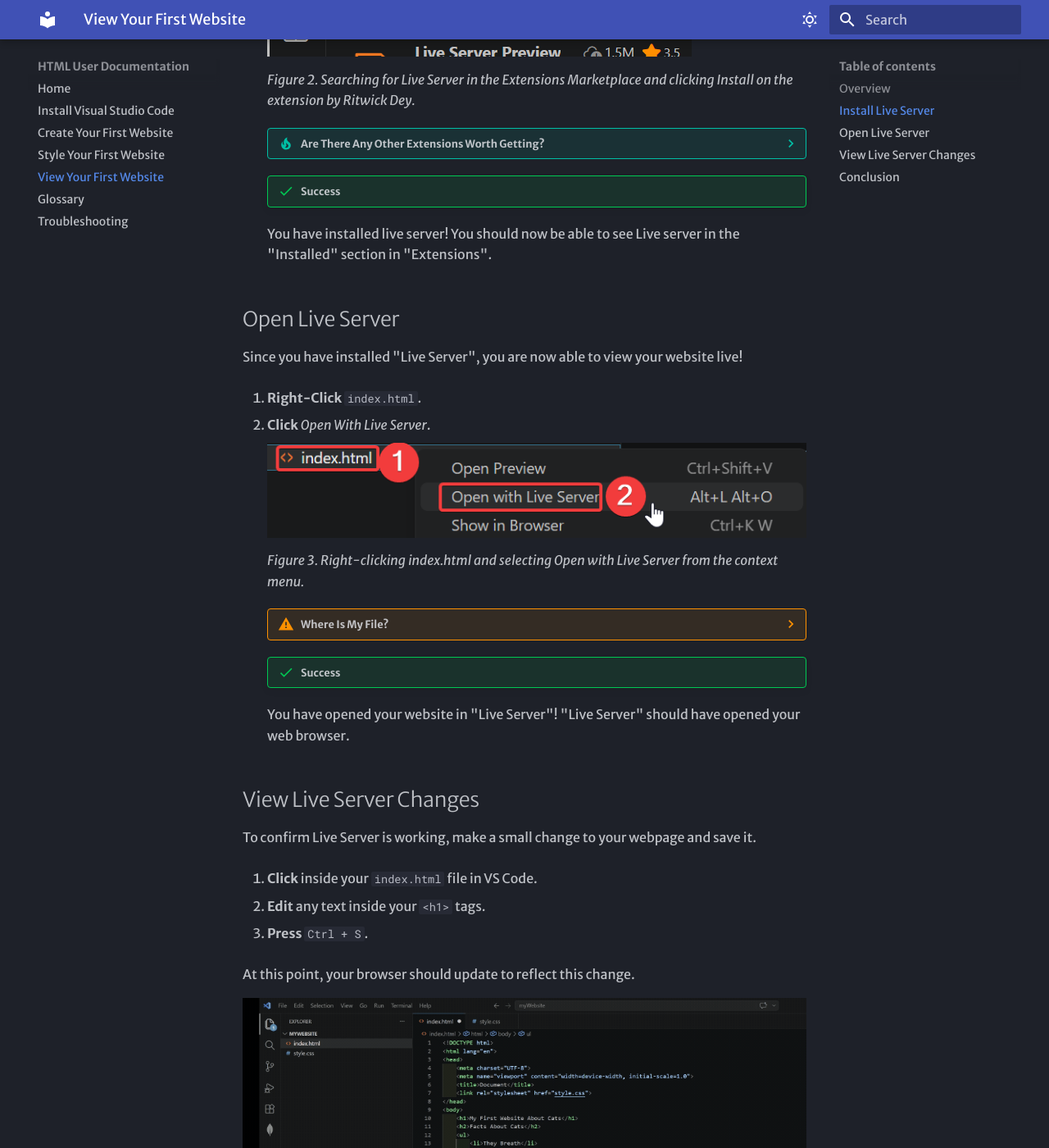
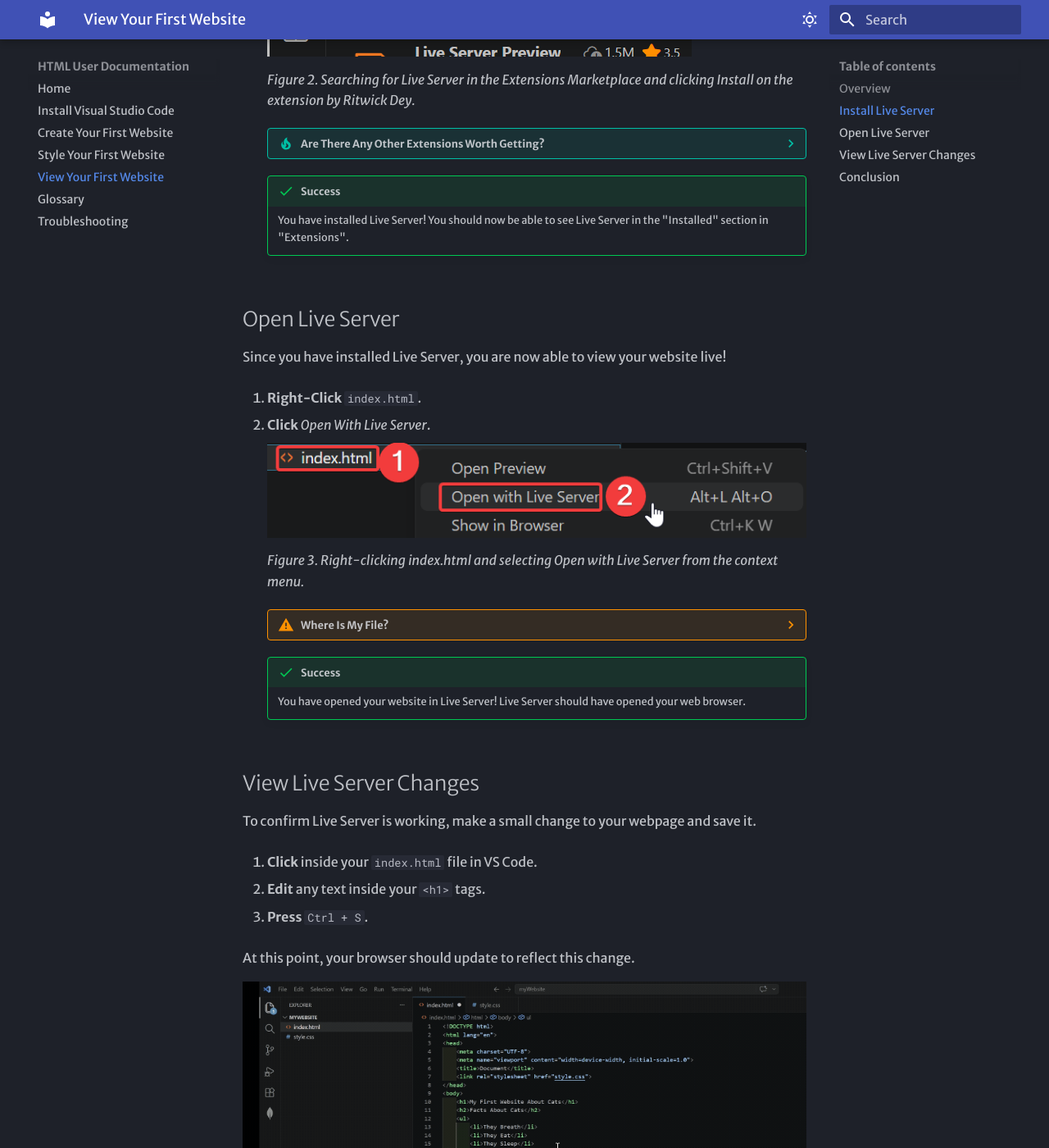
Before and after one commit to heckojay/Basic-HTML-Doc, an MkDocs documentation site: the page built from docs/Live-Server/Live-Server.md, in a window 1280 px wide and 1400 px high, scrolled down 1317 px. Shown: the whole window at 82% size. Built offline with MkDocs 1.6.1 and Material for MkDocs 9.7.7, drawn with Linux system fonts in a browser that asks for light colours.

```diff
--- a/docs/Live-Server/Live-Server.md
+++ b/docs/Live-Server/Live-Server.md
@@ -16,7 +16,7 @@ Assuming you are still in VS Code, you will look through the extension marketpla
 
 2. **Enter** `Live Server`.
 
-3. **Click** **Install** on the extension with the author: "Ritwick Dey".
+3. **Click** *Install* on the extension with the author: "Ritwick Dey".
 
       ![VS Code Extensions Marketplace showing Live Server typed in the search bar as step 1, with the Live Server extension by Ritwick Dey and its Install button circled as step 2](images/stp2LS.png "Searching for Live Server in the Extensions Marketplace and clicking Install on the extension by Ritwick Dey.")
 
@@ -29,11 +29,11 @@ Assuming you are still in VS Code, you will look through the extension marketpla
         <br>- "vscode-pdf" by "tomoki1207". For displaying PDFs in VS Code.
 
     !!! success "Success"
-    You have installed live server! You should now be able to see Live server in the "Installed" section in "Extensions".
+        You have installed Live Server! You should now be able to see Live Server in the "Installed" section in "Extensions".
 
 ## Open Live Server
 
-Since you have installed "Live Server", you are now able to view your website live!
+Since you have installed Live Server, you are now able to view your website live!
 
 1. **Right-Click** `index.html`.
 
@@ -47,7 +47,7 @@ Since you have installed "Live Server", you are now able to view your website li
         Ensure you are in your folder you have selected in [Creating The Home Page](../Basic-HTML/Basic-HTML.md#creating-the-home-page) and if you cannot find it (or deleted it...), follow the steps in [Creating The Project Folder](../Basic-HTML/Basic-HTML.md#creating-the-project-folder).
 
     !!! success "Success"
-    You have opened your website in "Live Server"! "Live Server" should have opened your web browser.
+        You have opened your website in Live Server! Live Server should have opened your web browser.
 
 ## View Live Server Changes
 
```
Also changed, not shown: docs/Basic-HTML/Basic-HTML.md (+3 -3 lines), docs/CSS-Basics/CSS-Basics.md (+3 -3 lines), docs/index.md (+1 -1 lines).
